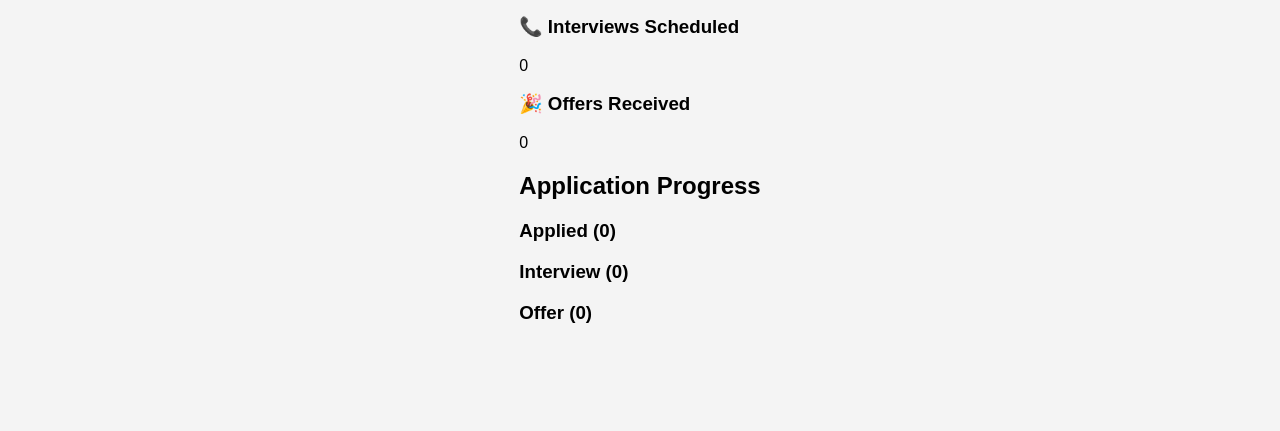
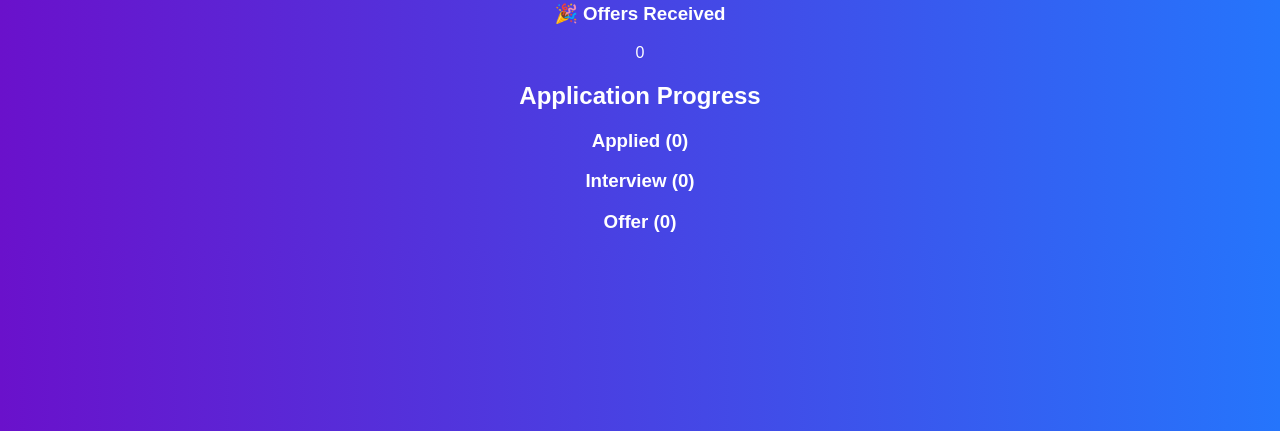
Before and after one commit to ADITYAKUMARRAI2007/JOB-TRACKER-APP, a plain HTML site: page dashboard.html in a window 1280 px wide. Shown: the part 369-800 px from the top of the page. Drawn offline with Linux system fonts and the light colour scheme.

Commit message:
Update dashboard.html

```diff
--- a/dashboard.html
+++ b/dashboard.html
@@ -4,7 +4,7 @@
     <meta charset="UTF-8">
     <meta name="viewport" content="width=device-width, initial-scale=1.0">
     <title>Job Tracker Dashboard</title>
-    <link rel="stylesheet" href="styles.css">
+    <link rel="stylesheet" href="InterviewStyles.css">
     <link rel="stylesheet" href="https://cdnjs.cloudflare.com/ajax/libs/font-awesome/5.15.3/css/all.min.css">
 </head>
 <body>
```
